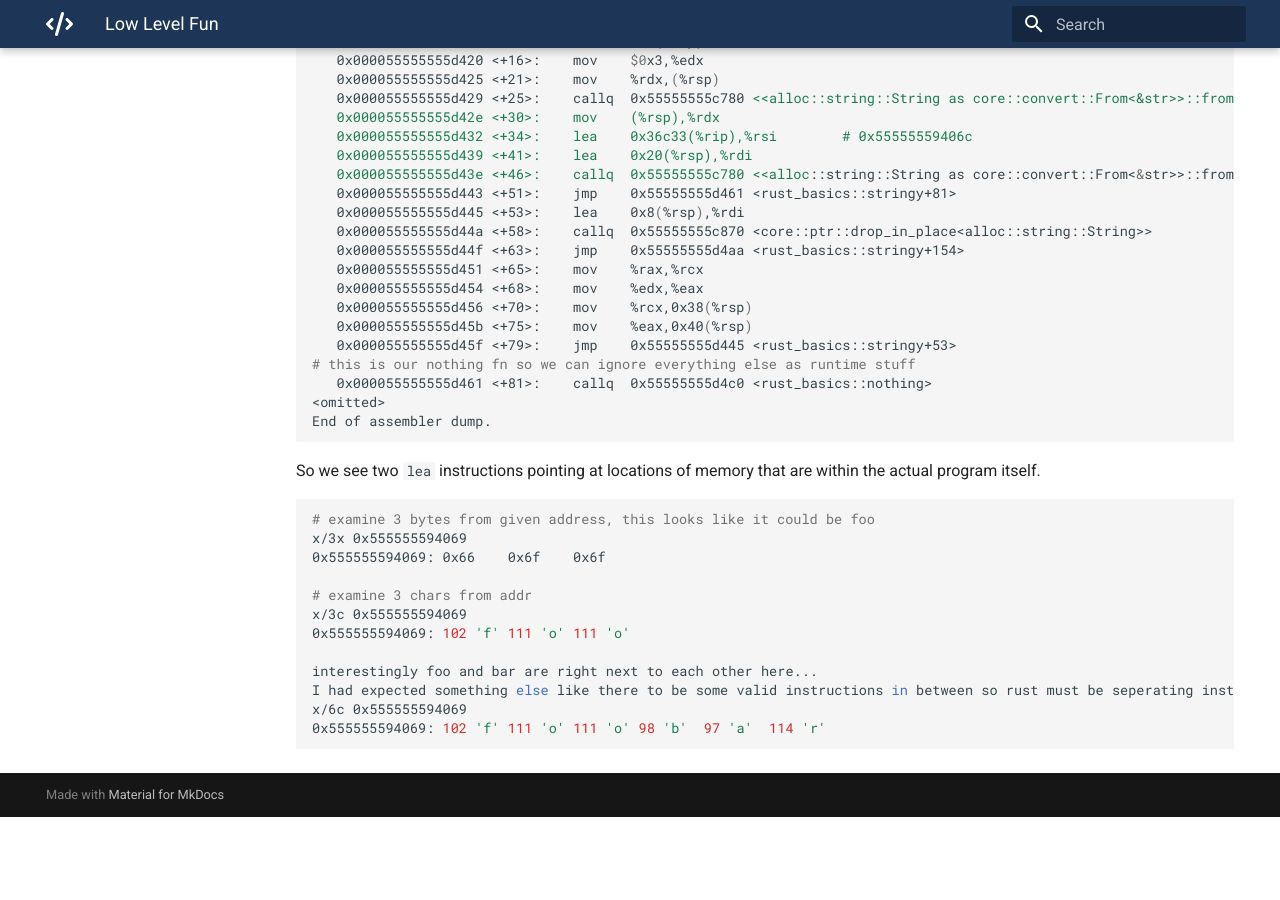
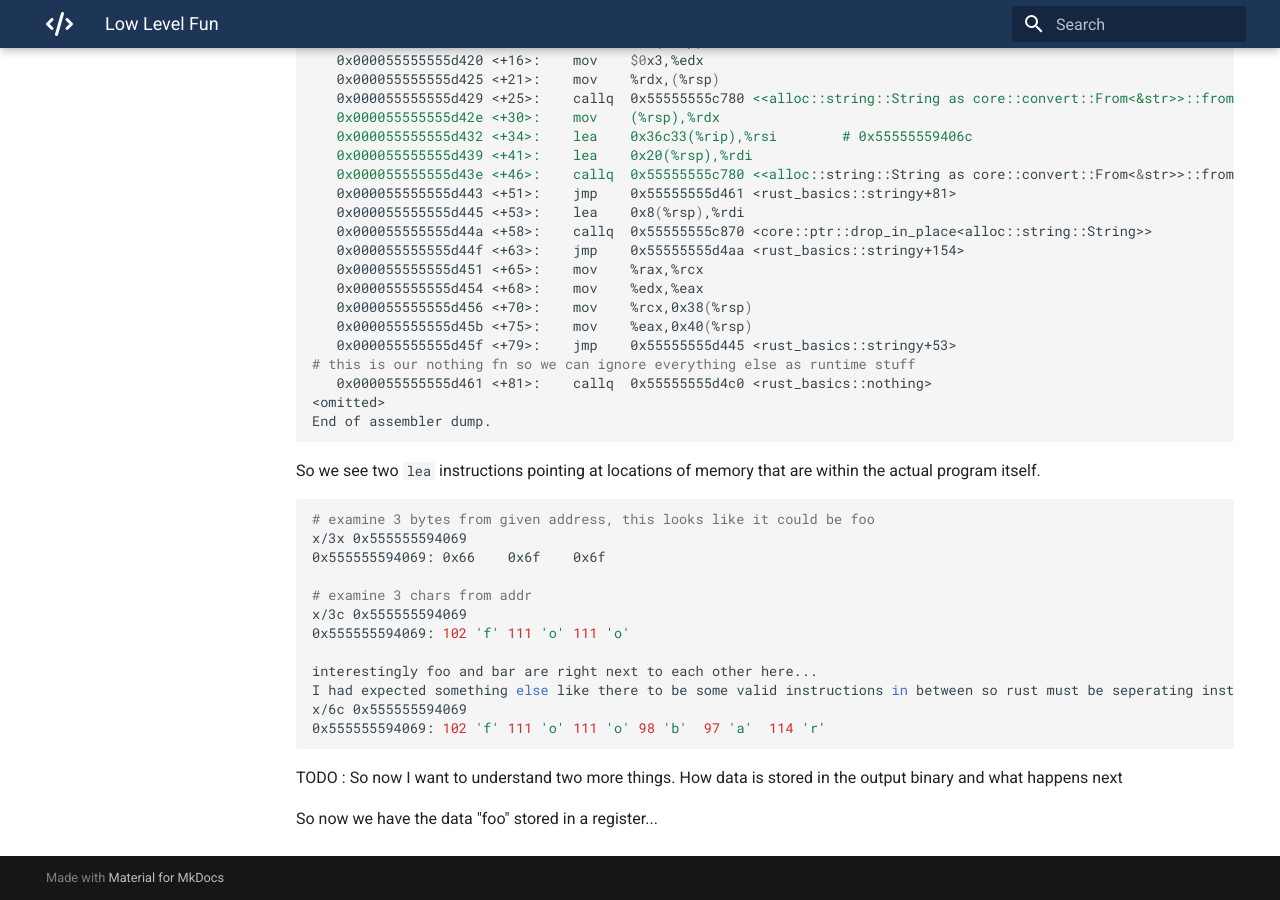
Before and after one commit to mrhockeymonkey/mrhockeymonkey.github.io, an MkDocs documentation site: the page built from docs/Rust/low-level-fun.md, in a window 1280 px wide and 900 px high, scrolled down 784 px. Built offline with MkDocs 1.6.1 and Material for MkDocs 9.7.7, drawn with Linux system fonts in a browser that asks for light colours; before the commit the page ends 1601 px from its top, so only the background shows below that.

Commit message:
Update low-level-fun.md

````diff
--- a/docs/Rust/low-level-fun.md
+++ b/docs/Rust/low-level-fun.md
@@ -69,3 +69,7 @@ I had expected something else like there to be some valid instructions in betwee
 x/6c 0x555555594069
 0x555555594069:	102 'f'	111 'o'	111 'o'	98 'b'	97 'a'	114 'r'
 ```
+
+TODO : So now I want to understand two more things. How data is stored in the output binary and what happens next
+
+So now we have the data "foo" stored in a register...
````
